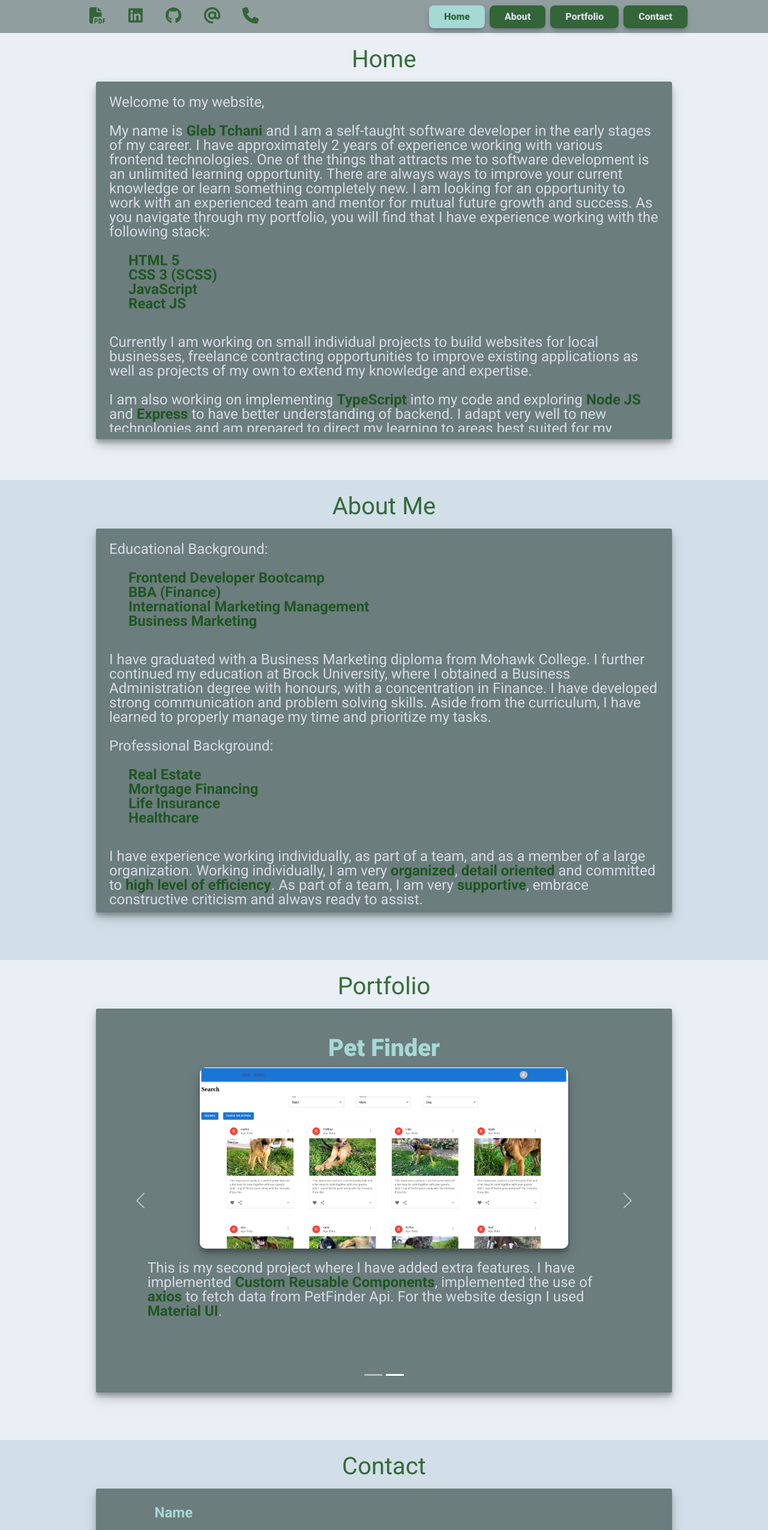
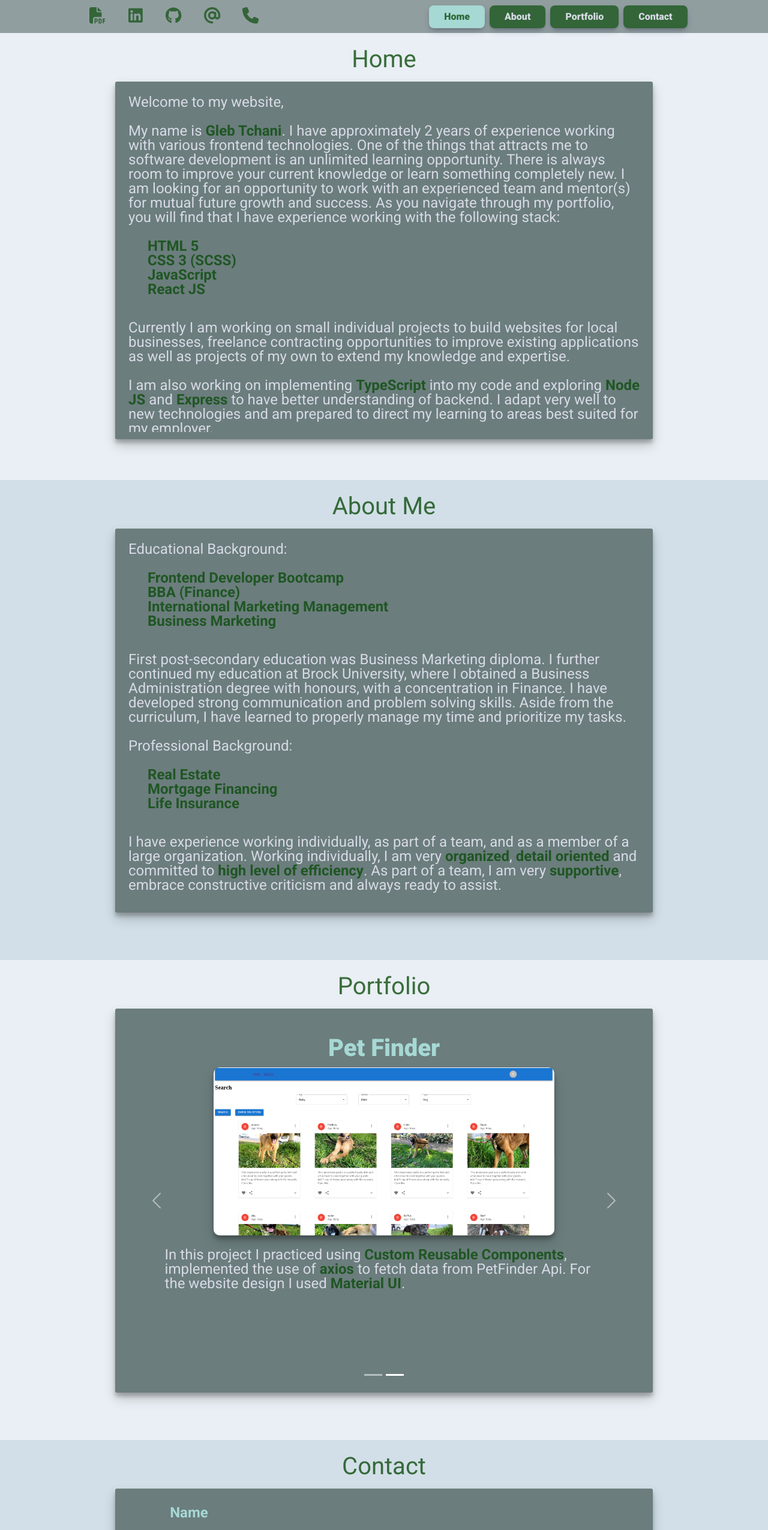
Before and after one commit to GlebTc/Portfolio, a React (Create React App) app: page / in a window 1280 px wide. Shown: the top 2550 px of the page at 60% size. Built offline with nearby package versions, Linux system fonts and the light colour scheme.

Commit message:
Content and styling updates

```diff
--- a/public/index.html
+++ b/public/index.html
@@ -10,7 +10,7 @@
       gtag('config', 'G-43Z8PC4MBD');
     </script>
     <meta charset="utf-8" />
-    <link rel="icon" href="%PUBLIC_URL%/favicon.ico" />
+    <link rel="icon" href="public/portrait.png" />
     <meta name="viewport" content="width=device-width, initial-scale=1" />
     <meta name="theme-color" content="#000000" />
     <meta
--- a/src/components/pages__components/About.tsx
+++ b/src/components/pages__components/About.tsx
@@ -16,7 +16,7 @@ const About = ({title, id}:{title:string, id:string}) => {
                             <li><span>Business Marketing</span></li>
                         </ul>
                         <br />
-                        I have graduated with a Business Marketing diploma from Mohawk College.  I further continued my education at Brock University, where I obtained a Business Administration degree with honours, with a concentration in Finance.  I have developed strong communication and problem solving skills.  Aside from the curriculum, I have learned to properly manage my time and prioritize my tasks.
+                        First post-secondary education was Business Marketing diploma.  I further continued my education at Brock University, where I obtained a Business Administration degree with honours, with a concentration in Finance.  I have developed strong communication and problem solving skills.  Aside from the curriculum, I have learned to properly manage my time and prioritize my tasks.
                         <br /><br />
                         Professional Background:
                         <br /> <br />
@@ -24,7 +24,6 @@ const About = ({title, id}:{title:string, id:string}) => {
                             <li><span>Real Estate</span></li>
                             <li><span>Mortgage Financing</span></li>
                             <li><span>Life Insurance</span></li>
-                            <li><span>Healthcare</span></li>
                         </ul>
                         <br />
                         I have experience working individually, as part of a team, and as a member of a large organization. Working individually, I am very <span>organized</span>, <span>detail oriented</span> and committed to <span>high level of efficiency</span>. As part of a team, I am very <span>supportive</span>, embrace constructive criticism and always ready to assist.
--- a/src/components/pages__components/Home.tsx
+++ b/src/components/pages__components/Home.tsx
@@ -7,7 +7,7 @@ const Home = ({title, id}:{title: string, id:string}) => {
                     <div className="introduction">
                     Welcome to my website, <br /> <br />
 
-                    My name is <span>Gleb Tchani</span> and I am a self-taught software developer in the early stages of my career.  I have approximately 2 years of experience working with various frontend technologies.  One of the things that attracts me to software development is an unlimited learning opportunity.  There are always ways to improve your current knowledge or learn something completely new.  I am looking for an opportunity to work with an experienced team and mentor for mutual future growth and success.  As you navigate through my portfolio, you will find that I have experience working with the following stack:<br /><br />
+                    My name is <span>Gleb Tchani</span>.  I have approximately 2 years of experience working with various frontend technologies.  One of the things that attracts me to software development is an unlimited learning opportunity.  There is always room to improve your current knowledge or learn something completely new.  I am looking for an opportunity to work with an experienced team and mentor(s) for mutual future growth and success.  As you navigate through my portfolio, you will find that I have experience working with the following stack:<br /><br />
                     <ul>
                         <li><span>HTML 5</span></li>
                         <li><span>CSS 3 (SCSS)</span></li>
@@ -16,7 +16,7 @@ const Home = ({title, id}:{title: string, id:string}) => {
                     </ul>
                     <br />
                     Currently I am working on small individual projects to build websites for local businesses, freelance contracting opportunities to improve existing applications as well as projects of my own to extend my knowledge and expertise.<br /><br />
-                    I am also working on implementing <span>TypeScript</span> into my code and exploring <span>Node JS</span> and <span>Express</span> to have better understanding of backend.  I adapt very well to new technologies and am prepared to direct my learning  to areas best suited for my employer.
+                    I am also working on implementing <span>TypeScript</span> into my code and exploring <span>Node JS</span> and <span>Express</span> to have better understanding of backend.  I adapt very well to new technologies and am prepared to direct my learning to areas best suited for my employer.
                     </div>
                 </p>
 
--- a/src/components/pages__components/Portfolio.tsx
+++ b/src/components/pages__components/Portfolio.tsx
@@ -24,7 +24,7 @@ const Portfolio = ({title, id}: portfolioProps) => {
               <div className="portfolio__gallery__item__description">
                 <p className="descritption__text">
                   <div className="description">
-                  This is one of the first projects in <span>React JS</span>.  The focus of this project was to create a <span>Mobile-First UI</span> using <span>SCSS</span> and create a functional contact form.  There is no backend and an <span>EmailJS</span> package was used to add functionality to the contact form.
+                  The focus of this project was to create a <span>Mobile-First UI</span> using <span>SCSS</span> and create a functional contact form.  There is no backend and an <span>EmailJS</span> package was used to add functionality to the contact form.
                   </div>
                 </p>
               </div>
@@ -41,7 +41,7 @@ const Portfolio = ({title, id}: portfolioProps) => {
               <div className="portfolio__gallery__item__description">
               <p className="descritption__text">
                   <div className="description">
-                This is my second project where I have added extra features.  I have implemented <span>Custom Reusable Components</span>, implemented the use of <span>axios</span> to fetch data from PetFinder Api.  For the website design I used <span>Material UI</span>.
+                In this project I practiced using <span>Custom Reusable Components</span>, implemented the use of <span>axios</span> to fetch data from PetFinder Api.  For the website design I used <span>Material UI</span>.
                 </div>
                 </p>
               </div>
--- a/src/components/reusable/SocialLinks.tsx
+++ b/src/components/reusable/SocialLinks.tsx
@@ -5,7 +5,7 @@ import { faLinkedin, faGithub } from '@fortawesome/free-brands-svg-icons'
 const SocialLinks = () => {
     return (
         <>
-            <li className="nav__side__link"><a href="https://www.dropbox.com/s/l13xdj3g01yim3l/Gleb%20Tchani%20-%20Resume.pdf?dl=0" target="_blank" rel="noreferrer"><FontAwesomeIcon icon={faFilePdf} /></a></li>
+            <li className="nav__side__link"><a href="https://www.dropbox.com/s/04hatz23ctd2z31/Gleb%20Tchani%20-%20Resume.pdf?dl=0" target="_blank" rel="noreferrer"><FontAwesomeIcon icon={faFilePdf} /></a></li>
             <li className="nav__side__link"><a href="https://www.linkedin.com/in/glebtc/" target="_blank" rel="noreferrer"><FontAwesomeIcon icon={faLinkedin} /></a></li>
             <li className="nav__side__link"><a href="https://github.com/GlebTc" target="_blank" rel="noreferrer"><FontAwesomeIcon icon={faGithub} /></a></li>
             <li className="nav__side__link"><a href="mailto:gleb.tchani@gmail.com" rel="noreferrer"><FontAwesomeIcon icon={faAt} /></a></li>
--- a/src/sass/main.scss
+++ b/src/sass/main.scss
@@ -38,7 +38,7 @@
     box-shadow: rgba(0, 0, 0, 0.19) 0px 10px 20px, rgba(0, 0, 0, 0.23) 0px 6px 6px;
     border-radius: 3px;
     background-color: var(--BGC__Section);
-    width: 75%;
+    width: 70%;
     height: 80%;
     padding: 2px;
     margin-top: 5px;
```
